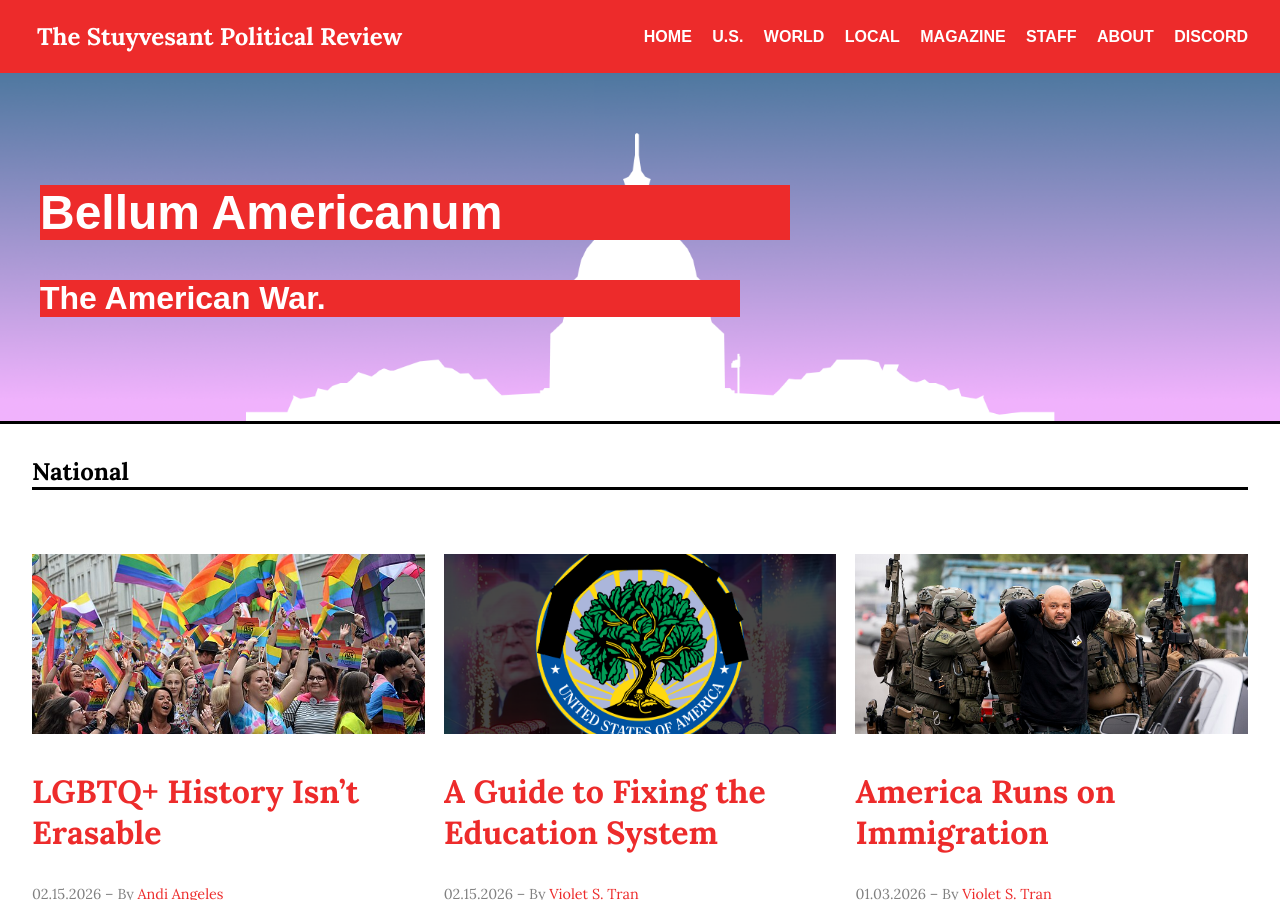
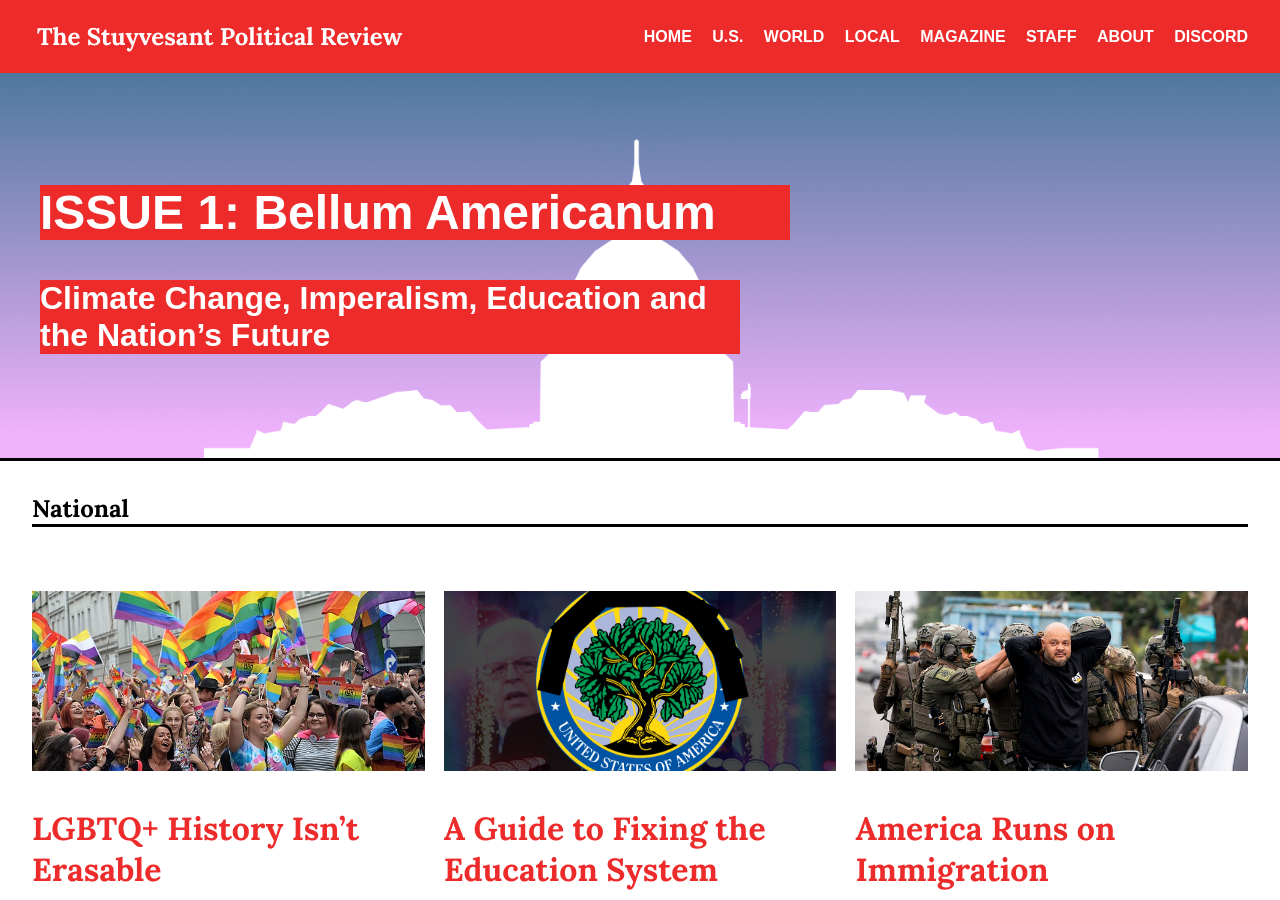
Before and after one commit to stuypoliticalreview/stuypoliticalreview.github.io, a Jekyll site: the page built from index.html, in a window 1280 px wide and 900 px high. Built offline with Jekyll 4.4.1, drawn with Linux system fonts in a browser that asks for light colours.

Commit message:
hero changed 5

```diff
--- a/_layouts/home.html
+++ b/_layouts/home.html
@@ -20,8 +20,8 @@ description: "Explore in-depth analysis and coverage of domestic and foreign pol
 
 <section class="hero" style="background-image: url('/assets/images/hero.png');" role="img" aria-label="Students discussing political topics at Stuyvesant High School">
   <div class="hero-text">
-    <h1 class="hero-main">Bellum Americanum</h1>
-    <p class="hero-second">The American War.</p>
+    <h1 class="hero-main">ISSUE 1: Bellum Americanum</h1>
+    <p class="hero-second">Climate Change, Imperalism, Education and the Nation’s Future</p>
   </div>
 </section>
 
```
